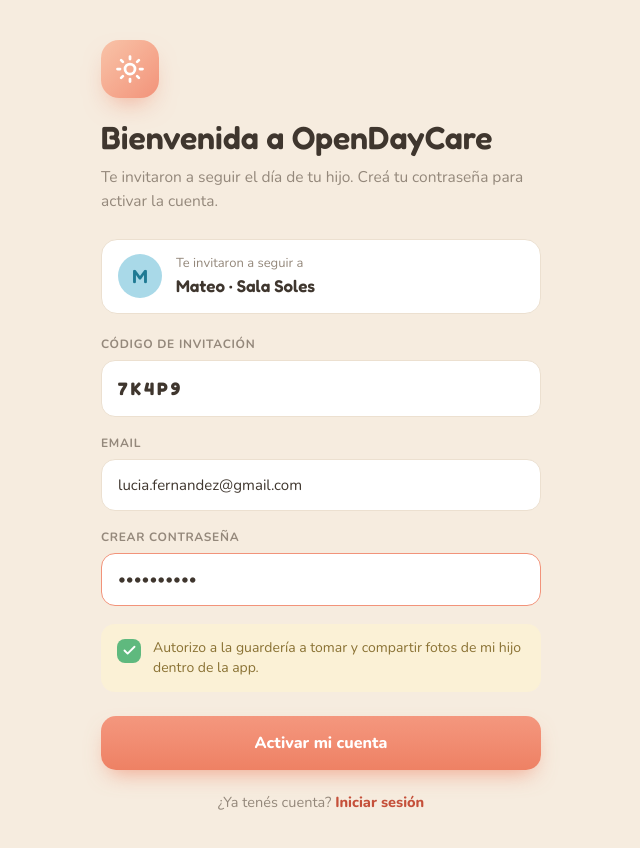
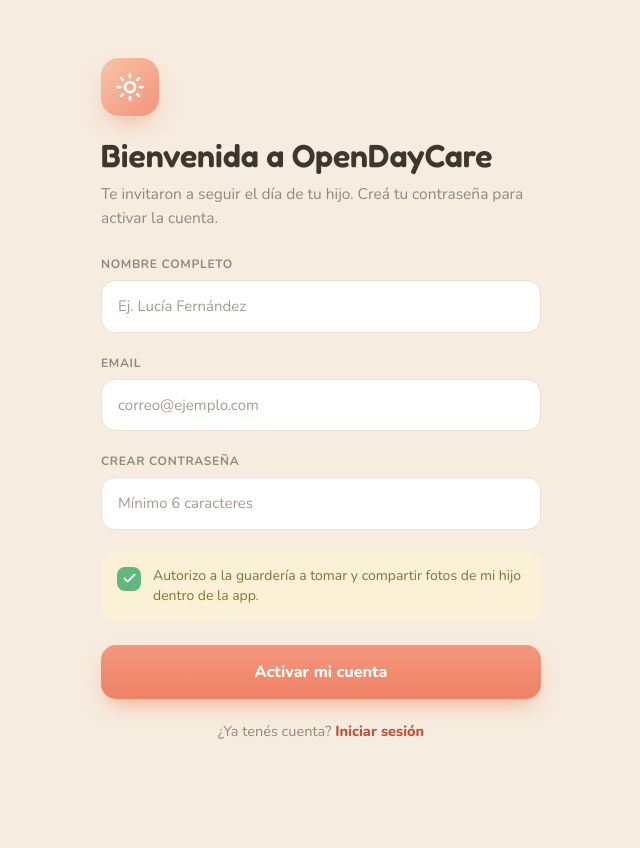
Before and after one commit to JAlejandroMG/open-daycare, a Next.js app: page /activate-account in a window 1280 px wide. Shown: the top 848 px of the page, without its empty margins (319-959 px from the left). After the commit the page ends 800 px from the top, so only its background shows below. Built offline with nearby package versions, Linux system fonts and the light colour scheme.

Commit message:
Update ActivateAccountPage

```diff
--- a/app/(auth)/activate-account/page.tsx
+++ b/app/(auth)/activate-account/page.tsx
@@ -1,6 +1,63 @@
+"use client";
+
+import { useState } from "react";
+import { useSearchParams } from "next/navigation";
 import Link from "next/link";
 
+type FormErrors = {
+  code?: string;
+  fullName?: string;
+  email?: string;
+  password?: string;
+};
+
 export default function ActivateAccountPage() {
+  const searchParams = useSearchParams();
+  const codeParam = searchParams.get("code");
+  const showCodeField = !!codeParam;
+
+  const [code, setCode] = useState("");
+  const [fullName, setFullName] = useState("");
+  const [email, setEmail] = useState("");
+  const [password, setPassword] = useState("");
+  const [errors, setErrors] = useState<FormErrors>({});
+  const [isSubmitting, setIsSubmitting] = useState(false);
+  const [submitError, setSubmitError] = useState<string | null>(null);
+
+  function validate(): FormErrors {
+    const newErrors: FormErrors = {};
+
+    if (showCodeField && !code.trim()) {
+      newErrors.code = "El código es obligatorio";
+    }
+    if (!fullName.trim()) {
+      newErrors.fullName = "El nombre es obligatorio";
+    }
+    if (!email.trim()) {
+      newErrors.email = "El email es obligatorio";
+    }
+    if (!password.trim()) {
+      newErrors.password = "La contraseña es obligatoria";
+    } else if (password.length < 6) {
+      newErrors.password = "La contraseña debe tener al menos 6 caracteres";
+    }
+
+    return newErrors;
+  }
+
+  async function handleSubmit(e: React.FormEvent) {
+    e.preventDefault();
+    setSubmitError(null);
+
+    const newErrors = validate();
+    setErrors(newErrors);
+    if (Object.keys(newErrors).length > 0) return;
+
+    setIsSubmitting(true);
+    // TODO: Step 7 — connect to registerParentWithInvitation Server Action
+    setIsSubmitting(false);
+  }
+
   return (
     <div className="min-h-screen flex items-center justify-center bg-background p-10">
       <div className="w-full max-w-[440px]">
@@ -30,29 +87,52 @@
           activar la cuenta.
         </p>
 
-        {/* Child card */}
-        <div className="flex items-center gap-3.5 bg-white border-[1.5px] border-border-soft rounded-[16px] py-3.5 px-4 mb-[22px]">
-          <div className="flex-none w-11 h-11 rounded-full bg-avatar-soft text-avatar-soft-text font-heading font-semibold text-[19px] flex items-center justify-center">
-            M
-          </div>
+        <form onSubmit={handleSubmit}>
+          {/* Invitation code — only shown when ?code= is present */}
+          {showCodeField && (
             <div>
-            <div className="text-[13px] text-text-secondary">
-              Te invitaron a seguir a
-            </div>
-            <div className="font-heading font-semibold text-[17px] text-foreground">
-              Mateo · Sala Soles
-            </div>
-          </div>
-        </div>
-
-        {/* Invitation code */}
               <label className="block text-xs font-bold tracking-[0.7px] text-text-secondary mb-2">
                 CÓDIGO DE INVITACIÓN
               </label>
               <input
-          defaultValue="7K4P9"
-          className="w-full px-4 py-3.5 rounded-[14px] border-[1.5px] border-border-soft bg-white text-[18px] tracking-[3px] font-bold text-foreground mb-[18px] font-heading focus:outline-none"
+                value={code}
+                onChange={(e) => {
+                  setCode(e.target.value.toUpperCase());
+                  if (errors.code) setErrors((prev) => ({ ...prev, code: undefined }));
+                }}
+                placeholder="Ej. 7K4P9"
+                maxLength={5}
+                className={`w-full px-4 py-3.5 rounded-[14px] border-[1.5px] bg-white text-[18px] tracking-[3px] font-bold text-foreground mb-1 font-heading focus:outline-none ${
+                  errors.code ? "border-red-400" : "border-border-soft"
+                }`}
               />
+              {errors.code && (
+                <p className="mb-[14px] text-[13px] text-red-500">{errors.code}</p>
+              )}
+              {!errors.code && <div className="mb-[18px]" />}
+            </div>
+          )}
+
+          {/* Full name */}
+          <label className="block text-xs font-bold tracking-[0.7px] text-text-secondary mb-2">
+            NOMBRE COMPLETO
+          </label>
+          <input
+            type="text"
+            placeholder="Ej. Lucía Fernández"
+            value={fullName}
+            onChange={(e) => {
+              setFullName(e.target.value);
+              if (errors.fullName) setErrors((prev) => ({ ...prev, fullName: undefined }));
+            }}
+            className={`w-full px-4 py-3.5 rounded-[14px] border-[1.5px] bg-white text-[15px] text-foreground mb-1 focus:outline-none placeholder:text-text-muted ${
+              errors.fullName ? "border-red-400" : "border-border-soft"
+            }`}
+          />
+          {errors.fullName && (
+            <p className="mb-[14px] text-[13px] text-red-500">{errors.fullName}</p>
+          )}
+          {!errors.fullName && <div className="mb-[18px]" />}
 
           {/* Email */}
           <label className="block text-xs font-bold tracking-[0.7px] text-text-secondary mb-2">
@@ -60,9 +140,20 @@
           </label>
           <input
             type="email"
-          defaultValue="lucia.fernandez@gmail.com"
-          className="w-full px-4 py-3.5 rounded-[14px] border-[1.5px] border-border-soft bg-white text-[15px] text-foreground mb-[18px] focus:outline-none"
+            placeholder="correo@ejemplo.com"
+            value={email}
+            onChange={(e) => {
+              setEmail(e.target.value);
+              if (errors.email) setErrors((prev) => ({ ...prev, email: undefined }));
+            }}
+            className={`w-full px-4 py-3.5 rounded-[14px] border-[1.5px] bg-white text-[15px] text-foreground mb-1 focus:outline-none placeholder:text-text-muted ${
+              errors.email ? "border-red-400" : "border-border-soft"
+            }`}
           />
+          {errors.email && (
+            <p className="mb-[14px] text-[13px] text-red-500">{errors.email}</p>
+          )}
+          {!errors.email && <div className="mb-[18px]" />}
 
           {/* Password */}
           <label className="block text-xs font-bold tracking-[0.7px] text-text-secondary mb-2">
@@ -70,9 +161,20 @@
           </label>
           <input
             type="password"
-          defaultValue="contraseña"
-          className="w-full px-4 py-3.5 rounded-[14px] border-[1.5px] border-coral-400 bg-white text-[15px] text-foreground mb-[18px] focus:outline-none"
+            placeholder="Mínimo 6 caracteres"
+            value={password}
+            onChange={(e) => {
+              setPassword(e.target.value);
+              if (errors.password) setErrors((prev) => ({ ...prev, password: undefined }));
+            }}
+            className={`w-full px-4 py-3.5 rounded-[14px] border-[1.5px] bg-white text-[15px] text-foreground mb-1 focus:outline-none placeholder:text-text-muted ${
+              errors.password ? "border-red-400" : "border-border-soft"
+            }`}
           />
+          {errors.password && (
+            <p className="mb-[14px] text-[13px] text-red-500">{errors.password}</p>
+          )}
+          {!errors.password && <div className="mb-[18px]" />}
 
           {/* Authorization checkbox */}
           <label className="flex items-start gap-3 bg-[#FBF1D6] rounded-[14px] py-3.5 px-4 mb-6 cursor-pointer">
@@ -96,10 +198,20 @@
             </span>
           </label>
 
+          {/* Submit error */}
+          {submitError && (
+            <p className="mb-4 text-center text-[13px] text-red-500">{submitError}</p>
+          )}
+
           {/* Activate button */}
-        <button className="block w-full text-center py-[15px] rounded-[15px] bg-gradient-to-b from-coral-300 to-coral-500 text-white font-extrabold text-base shadow-[0_10px_22px_-8px_rgba(238,129,100,0.7)]">
-          Activar mi cuenta
+          <button
+            type="submit"
+            disabled={isSubmitting}
+            className="block w-full text-center py-[15px] rounded-[15px] bg-gradient-to-b from-coral-300 to-coral-500 text-white font-extrabold text-base shadow-[0_10px_22px_-8px_rgba(238,129,100,0.7)] disabled:opacity-60 disabled:cursor-not-allowed"
+          >
+            {isSubmitting ? "Activando..." : "Activar mi cuenta"}
           </button>
+        </form>
 
         {/* Link to login */}
         <p className="text-center mt-[22px] text-text-secondary text-[14.5px]">
```
Lines whose indentation alone changed are shown as unchanged.
